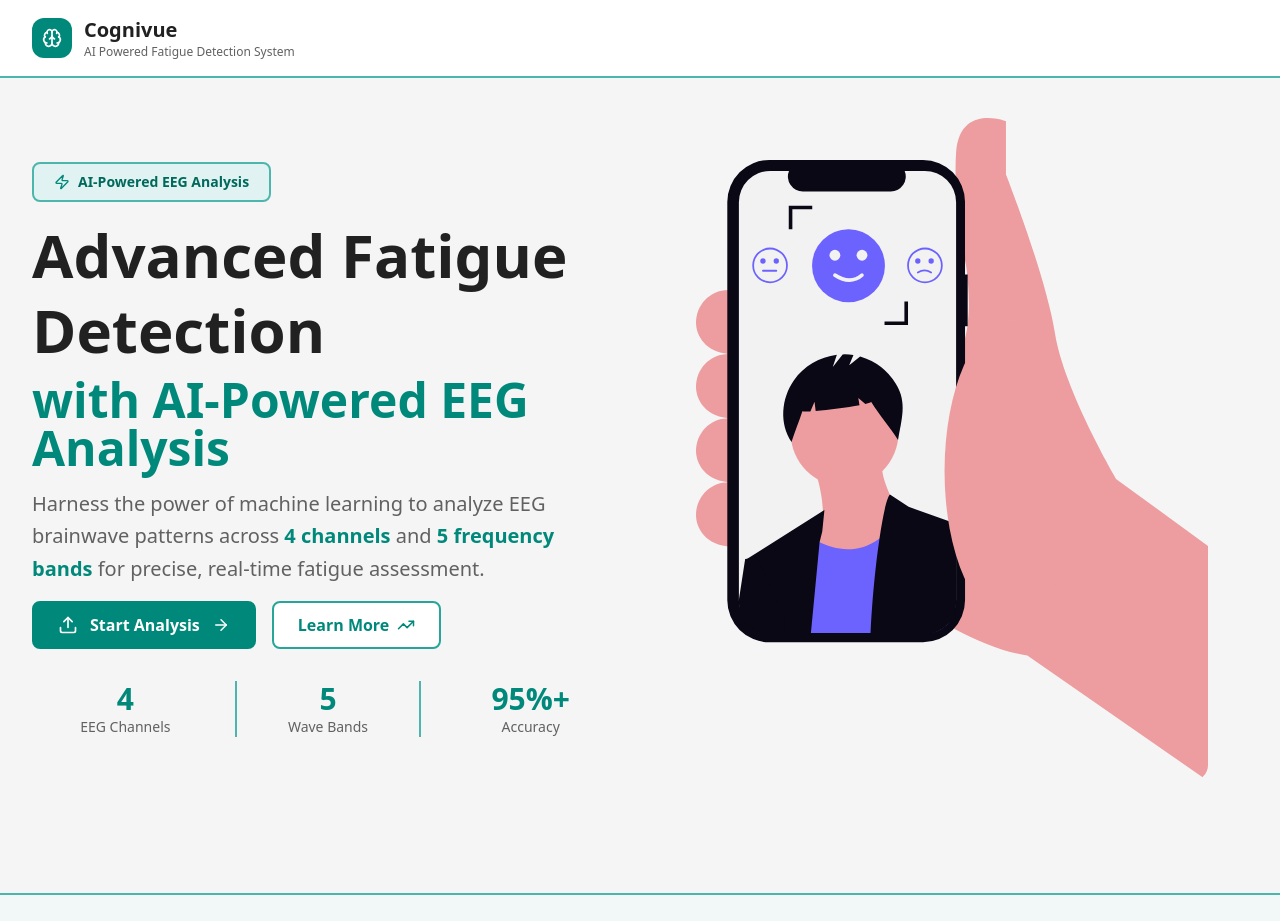
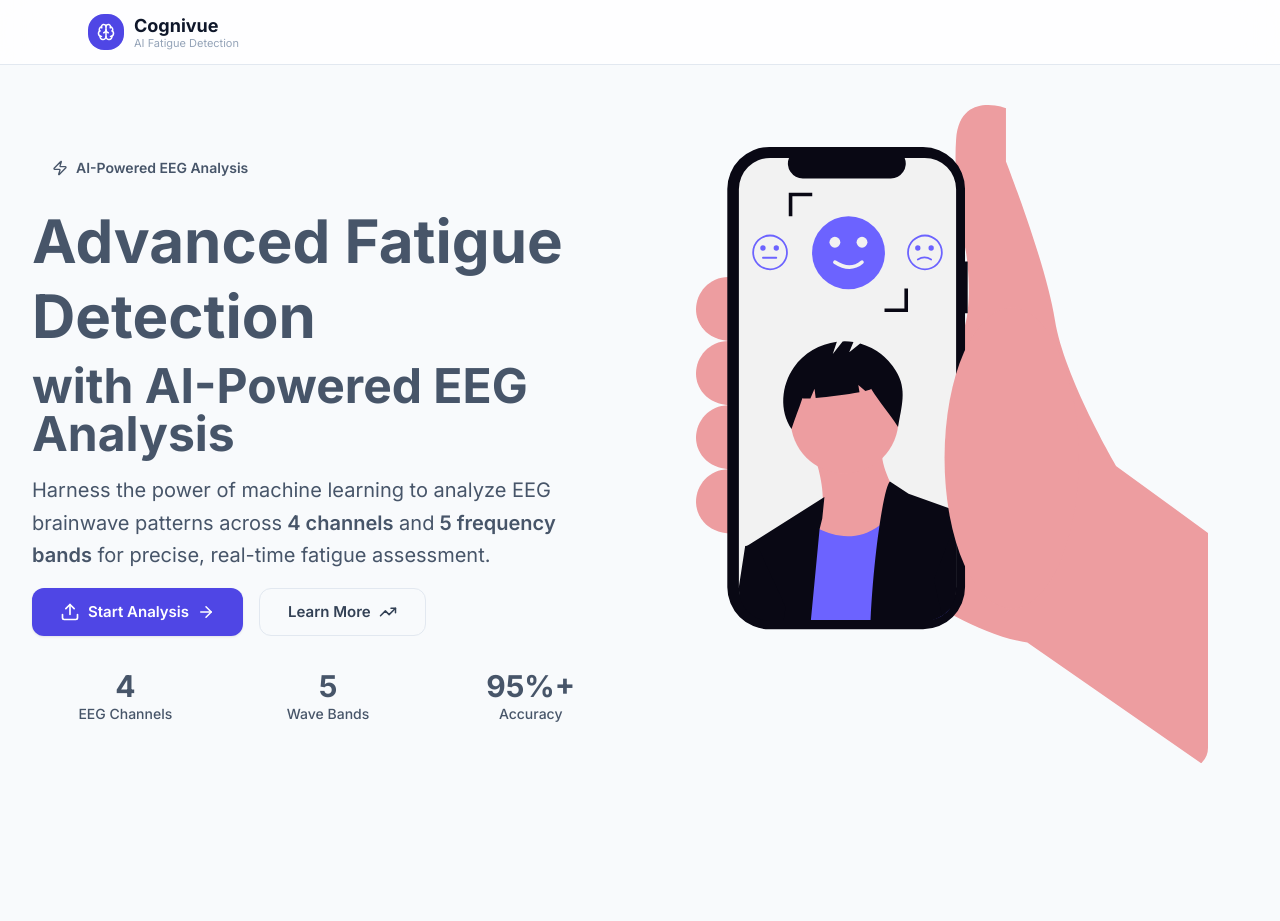
Before and after one commit to S-Baksi/Stress-and-depression-detection, a React (Vite) app: page / in a window 1280 px wide. Shown: the top 921 px of the page. Built offline with nearby package versions, Linux system fonts and the light colour scheme.

Commit message:
Update HTML metadata, enhance CSS styles, and refactor components for improved UI and accessibility

```diff
--- a/index.html
+++ b/index.html
@@ -4,7 +4,11 @@
     <meta charset="UTF-8" />
     <link rel="icon" type="image/svg+xml" href="/vite.svg" />
     <meta name="viewport" content="width=device-width, initial-scale=1.0" />
-    <title>Fatigue Detection System</title>
+    <meta name="description" content="Cognivue — AI-powered EEG brainwave analysis for precise, real-time fatigue detection. Upload your CSV data and get instant results." />
+    <link rel="preconnect" href="https://fonts.googleapis.com" />
+    <link rel="preconnect" href="https://fonts.gstatic.com" crossorigin />
+    <link href="https://fonts.googleapis.com/css2?family=Inter:wght@400;500;600;700;800&display=swap" rel="stylesheet" />
+    <title>Cognivue — AI Fatigue Detection</title>
   </head>
   <body>
     <div id="root"></div>
--- a/src/App.css
+++ b/src/App.css
@@ -1,3 +1,4 @@
-*{
-    user-select: none;
+/* Global app-level overrides */
+html {
+    scroll-behavior: smooth;
 }
--- a/src/Header.jsx
+++ b/src/Header.jsx
@@ -4,29 +4,35 @@ import { Link, useLocation } from 'react-router-dom'
 
 const Header = () => {
   const location = useLocation();
-    const path = location.pathname;
+  const isHome = location.pathname === '/';
 
   return (
-      <header style={{ backgroundColor: 'var(--bg-white)', borderBottom: '2px solid var(--border-primary-light)' }} className="sticky top-0 z-50">
-        <div className="px-8 py-4 flex items-center justify-between">
-          <div className="flex items-center gap-3">
-            <div className="h-10 w-10 rounded-lg flex items-center justify-center" style={{ backgroundColor: 'var(--bg-primary)' }}>
-              <Brain style={{ color: 'var(--text-white)' }} size={20} />
+    <header className="sticky top-0 z-50 border-b backdrop-blur-xl" style={{
+      backgroundColor: 'rgba(255,255,255,0.8)',
+      borderColor: 'var(--border-default)'
+    }}>
+      <div className="max-w-6xl mx-auto px-6 py-3.5 flex items-center justify-between">
+        {/* Logo */}
+        <Link to="/" className="flex items-center gap-2.5 group">
+          <div className="h-9 w-9 rounded-lg flex items-center justify-center" style={{ background: 'var(--indigo-600)' }}>
+            <Brain className="text-white" size={18} />
           </div>
           <div>
-              <h1 className="text-xl font-bold" style={{ color: 'var(--text-dark)' }}>Cognivue</h1>
-              <p className="text-xs" style={{ color: 'var(--text-gray)' }}>AI Powered Fatigue Detection System</p>
+            <h1 className="text-lg font-bold leading-tight" style={{ color: 'var(--text-heading)' }}>Cognivue</h1>
+            <p className="text-[11px] leading-none" style={{ color: 'var(--text-muted)' }}>AI Fatigue Detection</p>
           </div>
-          </div>
-          {path !== '/' && (
+        </Link>
+
+        {/* Navigation */}
+        {!isHome && (
           <Link
             to="/"
-              className="flex items-center gap-2 px-4 py-2 font-medium transition-colors"
-              style={{ color: 'var(--text-primary)' }}
-              onMouseEnter={(e) => e.target.style.color = 'var(--text-primary-dark)'}
-              onMouseLeave={(e) => e.target.style.color = 'var(--text-primary)'}
+            className="flex items-center gap-1.5 text-sm font-medium transition-colors"
+            style={{ color: 'var(--text-body)' }}
+            onMouseEnter={(e) => e.currentTarget.style.color = 'var(--indigo-600)'}
+            onMouseLeave={(e) => e.currentTarget.style.color = 'var(--text-body)'}
           >
-              <ArrowLeft size={18} />
+            <ArrowLeft size={16} />
             Back to Home
           </Link>
         )}
--- a/src/index.css
+++ b/src/index.css
@@ -1,20 +1,11 @@
 @import "tailwindcss";
 @import "./theme.css";
 
-/* Continuous scrolling animation for testimonials */
-@keyframes scroll {
-  0% {
-    transform: translateX(0);
-  }
-  100% {
-    transform: translateX(-50%);
-  }
+/* ── Base styles ── */
+body {
+  font-family: "Inter", system-ui, -apple-system, sans-serif;
+  -webkit-font-smoothing: antialiased;
+  -moz-osx-font-smoothing: grayscale;
+  background-color: var(--bg-body);
+  color: var(--text-body);
 }
-
-.animate-scroll {
-  animation: scroll 30s linear infinite;
-}
-
-.animate-scroll:hover {
-  animation-play-state: paused;
-}
--- a/src/theme.css
+++ b/src/theme.css
@@ -1,161 +1,172 @@
-/* Brand Color Palette */
+/* ══════════════════════════════════════════════
+   Cognivue — Design System
+   ══════════════════════════════════════════════ */
+
 :root {
-  /* Primary Colors */
-  --primary-dark: #00897B;
-  --primary-medium: #26A69A;
-  --primary-light: #4DB6AC;
+  /* ── Colour Palette ── */
+  --slate-950: #020617;
+  --slate-900: #0f172a;
+  --slate-800: #1e293b;
+  --slate-700: #334155;
+  --slate-600: #475569;
+  --slate-500: #64748b;
+  --slate-400: #94a3b8;
+  --slate-300: #cbd5e1;
+  --slate-200: #e2e8f0;
+  --slate-100: #f1f5f9;
+  --slate-50:  #f8fafc;
 
-  /* Extended Palette for UI */
-  --primary-darker: #00695C;
-  --primary-lighter: #80CBC4;
-  --primary-lightest: #B2DFDB;
+  --indigo-600: #4f46e5;
+  --indigo-500: #6366f1;
+  --indigo-400: #818cf8;
+  --indigo-100: #e0e7ff;
+  --indigo-50:  #eef2ff;
 
-  /* Background Colors */
-  --bg-primary: #00897B;
-  --bg-primary-hover: #00695C;
-  --bg-primary-light: #E0F2F1;
-  --bg-primary-lighter: #F1F8F7;
-  --bg-white: #FFFFFF;
-  --bg-gray: #F5F5F5;
+  --emerald-500: #10b981;
+  --amber-500:   #f59e0b;
+  --rose-500:    #f43f5e;
 
-  /* Text Colors */
-  --text-primary: #00897B;
-  --text-primary-dark: #00695C;
-  --text-dark: #212121;
-  --text-gray: #616161;
-  --text-light: #9E9E9E;
-  --text-white: #FFFFFF;
+  /* ── Semantic tokens ── */
+  --bg-body:        var(--slate-50);
+  --bg-card:        #ffffff;
+  --bg-muted:       var(--slate-100);
+  --bg-accent:      var(--indigo-50);
+  --bg-accent-bold: var(--indigo-600);
+  --bg-dark:        var(--slate-900);
 
-  /* Border Colors */
-  --border-primary: #26A69A;
-  --border-primary-light: #4DB6AC;
-  --border-gray: #E0E0E0;
-  --border-light: #F5F5F5;
+  --text-heading:   var(--slate-900);
+  --text-body:      var(--slate-600);
+  --text-muted:     var(--slate-400);
+  --text-accent:    var(--indigo-600);
+  --text-on-dark:   var(--slate-200);
+  --text-white:     #ffffff;
 
-  /* Status Colors (using teal variations) */
-  --success: #26A69A;
-  --warning: #00897B;
-  --info: #4DB6AC;
+  --border-default: var(--slate-200);
+  --border-accent:  var(--indigo-400);
 
-  /* Shadows */
-  --shadow-sm: 0 1px 2px 0 rgba(0, 137, 123, 0.05);
-  --shadow-md: 0 4px 6px -1px rgba(0, 137, 123, 0.1);
-  --shadow-lg: 0 10px 15px -3px rgba(0, 137, 123, 0.1);
+  /* ── Shadows ── */
+  --shadow-xs:  0 1px 2px rgba(15,23,42,.04);
+  --shadow-sm:  0 1px 3px rgba(15,23,42,.06), 0 1px 2px rgba(15,23,42,.04);
+  --shadow-md:  0 4px 6px -1px rgba(15,23,42,.07), 0 2px 4px -2px rgba(15,23,42,.05);
+  --shadow-lg:  0 10px 15px -3px rgba(15,23,42,.08), 0 4px 6px -4px rgba(15,23,42,.04);
 
-  /* Spacing */
-  --spacing-xs: 0.25rem;
-  --spacing-sm: 0.5rem;
-  --spacing-md: 1rem;
-  --spacing-lg: 1.5rem;
-  --spacing-xl: 2rem;
-  --spacing-2xl: 3rem;
+  /* ── Radius ── */
+  --radius-sm: 0.5rem;
+  --radius-md: 0.75rem;
+  --radius-lg: 1rem;
+  --radius-xl: 1.25rem;
+  --radius-2xl: 1.5rem;
 
-  /* Border Radius */
-  --radius-sm: 0.375rem;
-  --radius-md: 0.5rem;
-  --radius-lg: 0.75rem;
-  --radius-xl: 1rem;
-
-  /* Transitions */
-  --transition-fast: 150ms ease-in-out;
-  --transition-normal: 250ms ease-in-out;
-  --transition-slow: 350ms ease-in-out;
+  /* ── Motion ── */
+  --ease-out: cubic-bezier(.16,1,.3,1);
+  --duration-fast: 150ms;
+  --duration-normal: 250ms;
 }
 
-/* Continuous scrolling animation for testimonials */
-@keyframes scroll {
-  0% {
-    transform: translateX(0);
-  }
-  100% {
-    transform: translateX(-50%);
-  }
+/* ══ Reusable component classes ══ */
+
+.btn-primary {
+  display: inline-flex;
+  align-items: center;
+  justify-content: center;
+  gap: 0.5rem;
+  padding: 0.75rem 1.75rem;
+  font-size: 0.9375rem;
+  font-weight: 600;
+  color: var(--text-white);
+  background: var(--indigo-600);
+  border: none;
+  border-radius: var(--radius-md);
+  cursor: pointer;
+  transition: all var(--duration-normal) var(--ease-out);
+  box-shadow: var(--shadow-sm);
+}
+.btn-primary:hover {
+  background: var(--indigo-500);
+  box-shadow: var(--shadow-md);
+  transform: translateY(-1px);
 }
 
-.animate-scroll {
-  animation: scroll 30s linear infinite;
+.btn-secondary {
+  display: inline-flex;
+  align-items: center;
+  justify-content: center;
+  gap: 0.5rem;
+  padding: 0.75rem 1.75rem;
+  font-size: 0.9375rem;
+  font-weight: 600;
+  color: var(--slate-700);
+  background: transparent;
+  border: 1.5px solid var(--border-default);
+  border-radius: var(--radius-md);
+  cursor: pointer;
+  transition: all var(--duration-normal) var(--ease-out);
+}
+.btn-secondary:hover {
+  border-color: var(--indigo-400);
+  color: var(--indigo-600);
+  background: var(--indigo-50);
 }
 
+.card {
+  background: var(--bg-card);
+  border: 1px solid var(--border-default);
+  border-radius: var(--radius-xl);
+  box-shadow: var(--shadow-xs);
+  transition: all var(--duration-normal) var(--ease-out);
+}
+.card:hover {
+  box-shadow: var(--shadow-md);
+  border-color: var(--slate-300);
+}
+
+.badge {
+  display: inline-flex;
+  align-items: center;
+  gap: 0.375rem;
+  padding: 0.375rem 0.875rem;
+  font-size: 0.8125rem;
+  font-weight: 600;
+  color: var(--indigo-600);
+  background: var(--indigo-50);
+  border: 1px solid var(--indigo-100);
+  border-radius: 9999px;
+}
+
+.section-header {
+  font-size: 2rem;
+  font-weight: 800;
+  letter-spacing: -0.025em;
+  color: var(--text-heading);
+  text-align: center;
+  margin-bottom: 0.75rem;
+}
+
+.section-description {
+  color: var(--text-body);
+  text-align: center;
+  max-width: 40rem;
+  margin: 0 auto 2.5rem;
+  line-height: 1.7;
+}
+
+/* ══ Scroll animation (testimonials) ══ */
+@keyframes scroll {
+  0%   { transform: translateX(0); }
+  100% { transform: translateX(-50%); }
+}
+.animate-scroll {
+  animation: scroll 35s linear infinite;
+}
 .animate-scroll:hover {
   animation-play-state: paused;
 }
 
-/* Standard Component Styles */
-.btn-primary {
-  background-color: var(--bg-primary);
-  color: var(--text-white);
-  border: 2px solid var(--bg-primary);
-  padding: 0.625rem 1.5rem;
-  border-radius: var(--radius-md);
-  font-weight: 600;
-  transition: all var(--transition-normal);
+/* ══ Fade-in utility ══ */
+@keyframes fadeInUp {
+  from { opacity: 0; transform: translateY(16px); }
+  to   { opacity: 1; transform: translateY(0); }
 }
-
-.btn-primary:hover {
-  background-color: var(--bg-primary-hover);
-  border-color: var(--bg-primary-hover);
+.fade-in {
+  animation: fadeInUp 0.6s var(--ease-out) both;
 }
-
-.btn-secondary {
-  background-color: var(--bg-white);
-  color: var(--text-primary);
-  border: 2px solid var(--border-primary);
-  padding: 0.625rem 1.5rem;
-  border-radius: var(--radius-md);
-  font-weight: 600;
-  transition: all var(--transition-normal);
-}
-
-.btn-secondary:hover {
-  background-color: var(--bg-primary-light);
-  border-color: var(--border-primary);
-}
-
-.card-primary {
-  background-color: var(--bg-white);
-  border: 2px solid var(--border-primary-light);
-  border-radius: var(--radius-lg);
-  padding: var(--spacing-lg);
-  transition: all var(--transition-normal);
-}
-
-.card-primary:hover {
-  border-color: var(--border-primary);
-}
-
-.card-feature {
-  background-color: var(--bg-primary);
-  color: var(--text-white);
-  border: 2px solid var(--primary-dark);
-  border-radius: var(--radius-lg);
-  padding: var(--spacing-md);
-  transition: all var(--transition-normal);
-}
-
-.card-feature:hover {
-  background-color: var(--bg-primary-hover);
-}
-
-.badge-primary {
-  background-color: var(--bg-primary-light);
-  color: var(--text-primary-dark);
-  padding: 0.5rem 1.25rem;
-  border-radius: var(--radius-md);
-  font-weight: 600;
-  border: 2px solid var(--border-primary-light);
-}
-
-.section-header {
-  color: var(--text-dark);
-  font-size: 2rem;
-  font-weight: bold;
-  text-align: center;
-  margin-bottom: var(--spacing-lg);
-}
-
-.section-description {
-  color: var(--text-gray);
-  text-align: center;
-  max-width: 48rem;
-  margin: 0 auto var(--spacing-xl);
-}
```
Also changed, not shown: src/Footer.jsx (+9 -9 lines). Lines whose indentation alone changed are shown as unchanged.
